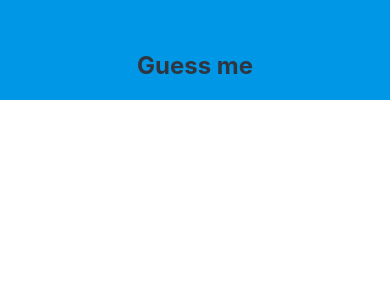
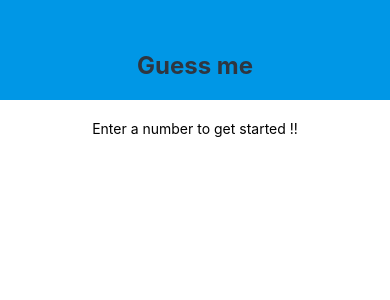
Before and after one commit to sunguru98/number-guess, a React Native app: screen / in a window 390 px wide. Shown: the top 300 px of the page. Built offline with nearby package versions, Linux system fonts and the light colour scheme.

Commit message:
Added a blank home screen

```diff
--- a/App.tsx
+++ b/App.tsx
@@ -3,12 +3,14 @@ import { StatusBar } from "expo-status-bar";
 import { StyleSheet, View } from "react-native";
 
 import Header from "./components/Header";
+import Home from "./pages/Home";
 
 const App = () => {
   return (
     <View style={styles.container}>
       <StatusBar style="auto" />
       <Header title="Guess me" />
+      <Home />
     </View>
   );
 };
--- /dev/null
+++ b/pages/Home.tsx
@@ -0,0 +1,23 @@
+import React from "react";
+import { View, StyleSheet, Text, ViewStyle } from "react-native";
+
+type HomePageProps = {};
+
+const { container } = StyleSheet.create<{ container: ViewStyle }>({
+  container: {
+    flex: 1,
+    padding: 20,
+    justifyContent: "flex-start",
+    alignItems: "center",
+  },
+});
+
+const Home: React.FC<HomePageProps> = () => {
+  return (
+    <View style={container}>
+      <Text>Enter a number to get started !!</Text>
+    </View>
+  );
+};
+
+export default Home;
```
